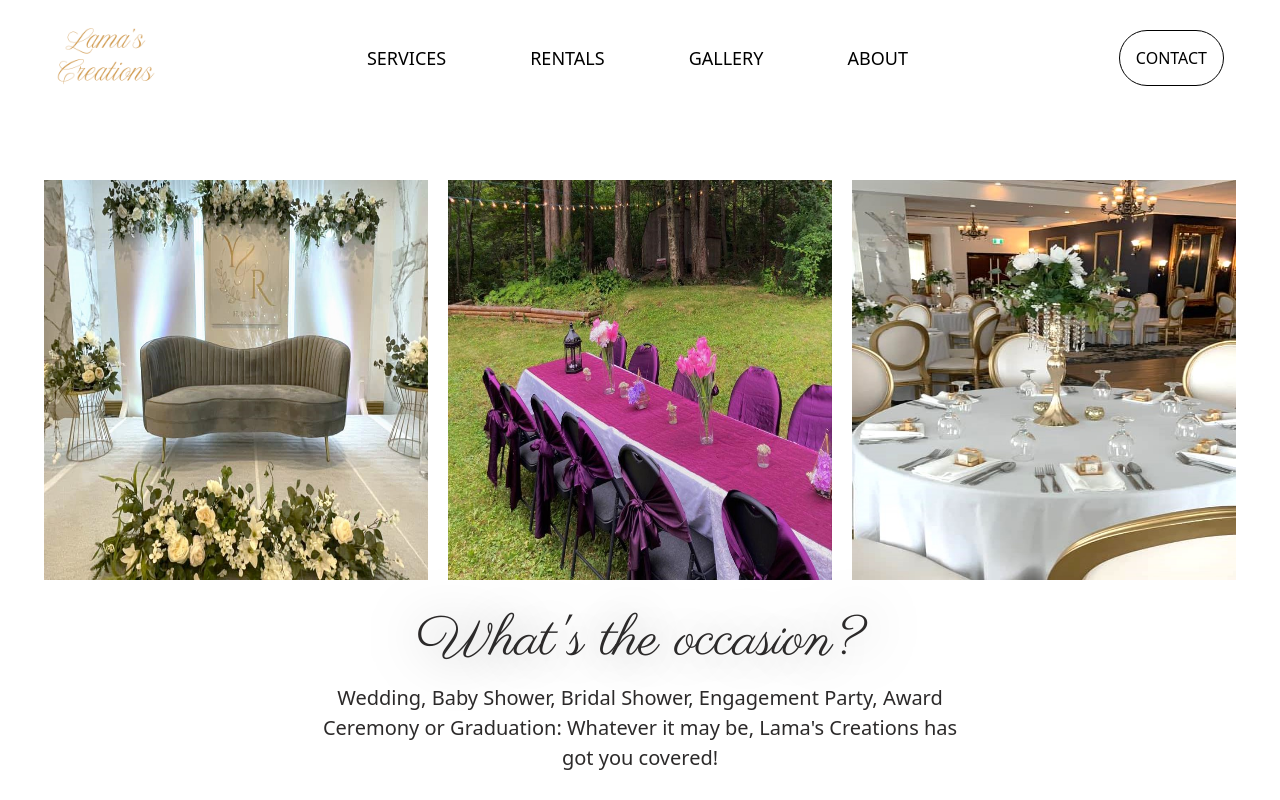
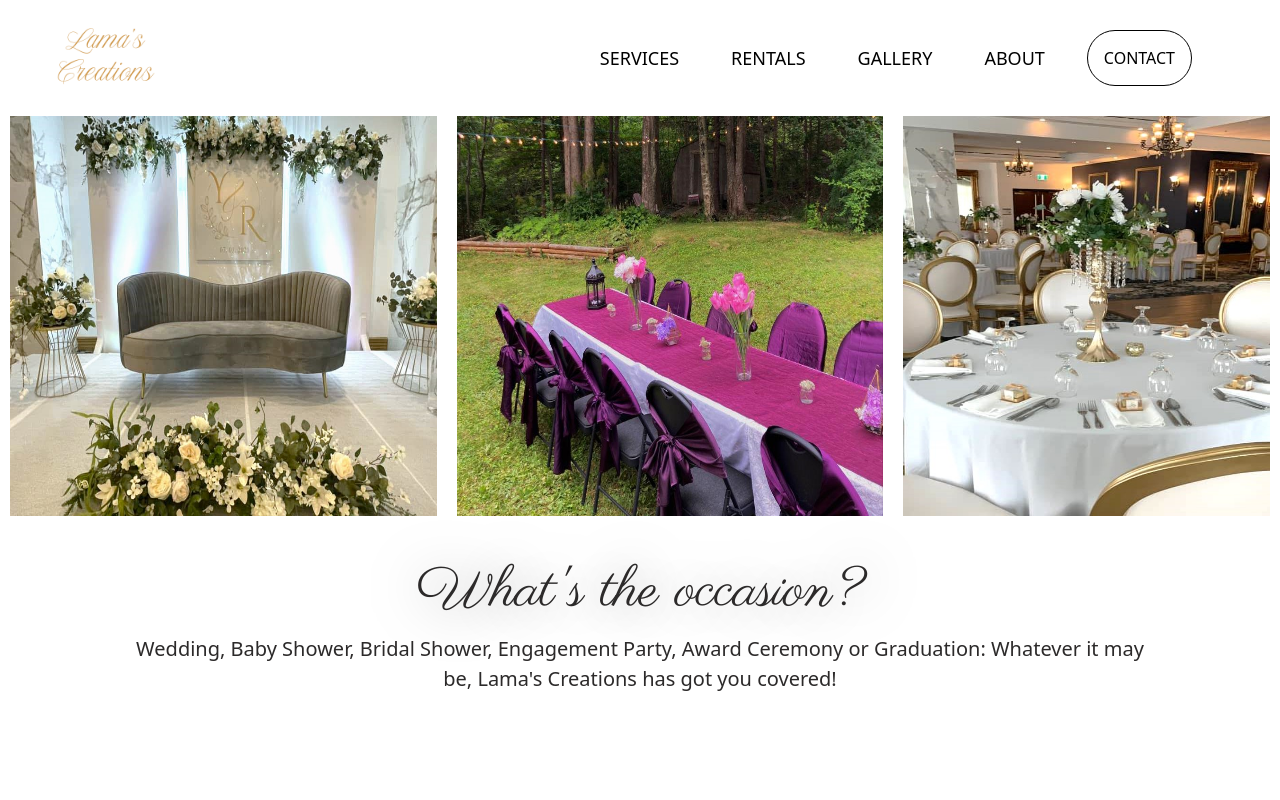
Before and after one commit to shahdk33/Lama-Website, a Next.js app in the folder lamascreations/: page /home in a window 1280 px wide. Shown: the top 800 px of the page. Built offline with nearby package versions, Linux system fonts and the light colour scheme.

Commit message:
navbar media quries for mobile responsive design

```diff
--- a/lamascreations/src/app/about/page.tsx
+++ b/lamascreations/src/app/about/page.tsx
@@ -27,9 +27,9 @@ const About = () => {
       Hello and welcome! My name is Lama Issa, and I’m overjoyed to share my passion for art and creativity with you.
       <br></br> My journey began during my time as a Master's student at Dalhousie University, where I started an at-home business crafting beautifully decorated chocolate arrangements for all kinds of special occasions.
 
-With hard work and a lot of love, my husband and I brought that dream to life by opening Choco Cafe, a delightful chocolate shop and café in Downtown Halifax. Balancing this venture alongside being a parent of three and pursuing my studies was no easy feat, but it was a labor of love and a chapter I hold close to my heart. Although life led to the café’s closure, the experience fueled my passion for bringing joy to others through art and creativity.
+With hard work and a lot of love, my husband and I brought that dream to life by opening Choco Cafe, a delightful chocolate shop and café in Downtown Halifax. Balancing this venture alongside being a parent of three and pursuing my studies was not easy, but it was a labor of love and a chapter I hold close to my heart. Although life led to the café’s closure, the experience fueled my passion for bringing joy to others through art and creativity.
 
-Now, nearly a decade later, I’m thrilled to still be doing what I love most! <br></br> <br></br>With over 15 years of experience in event planning, I specialize in turning ideas into unforgettable realities. I thrive on connecting with people, understanding their vision, and weaving creative touches into every project I undertake.
+Now, nearly a decade later, I’m thrilled to still be doing what I love most! <br></br> <br></br>With over <b>15 years of experience in event planning</b>, I specialize in turning ideas into unforgettable realities. I love connecting with people, understanding their vision, and bringing it to life!
 
 It brings me so much joy to create something beautiful, meaningful, and unique for every client. Whether it’s a small celebration or a grand event, I’m here to make your dreams come to life. Thank you for allowing me to do what I love while helping make your special moments truly extraordinary.
 
--- a/lamascreations/src/app/components/navbar.jsx
+++ b/lamascreations/src/app/components/navbar.jsx
@@ -1,46 +1,57 @@
+"use client"
 import Image from 'next/image'
-import React from 'react'
+import React, { useState } from 'react'
 import logo from '../assets/Logo.png'
 import '../globals.css';
 import Link from "next/link";
 
 const Navbar = () => {
+  const [isMenuOpen, setIsMenuOpen] = useState(false);
+  const [isServicesOpen, setIsServicesOpen] = useState(false);
+
   return (
     <div>
+      <nav className='topNav'>
+        <a href="/home">
+          <Image src={logo} alt="Lama's Creations Logo" className='logo'/>
+        </a>
+
+        <button
+          className="mobile-menu-button"
+          onClick={() => setIsMenuOpen(!isMenuOpen)}
+          aria-label="Toggle menu"
+        >
+          {isMenuOpen ? '✕' : '☰'}
+        </button>
+
+        <div className={`topNavDiv ${isMenuOpen ? 'mobile-menu-open' : ''}`}>
+          <ul className="topNavLinks">
+            <li
+              className="servicesDropdown"
+              onClick={() => setIsServicesOpen(!isServicesOpen)}
+            >
+              <a href="/home#events">SERVICES</a>
+              <ul className={`dropdownMenu ${isServicesOpen ? 'mobile-menu-open' : ''}`}>
+                <li><Link href="/weddings" onClick={() => setIsMenuOpen(false)}>WEDDING</Link></li>
+                <li><Link href="/babyShower" onClick={() => setIsMenuOpen(false)}>BABY SHOWER</Link></li>
+                <li><Link href="/otherEvents" onClick={() => setIsMenuOpen(false)}>OTHER EVENTS</Link></li>
+                <li><Link href="/paintings" onClick={() => setIsMenuOpen(false)}>PAINTINGS</Link></li>
+              </ul>
+            </li>
+            <li><Link href="/rentals" onClick={() => setIsMenuOpen(false)}>RENTALS</Link></li>
+            <li><Link href="/gallery" onClick={() => setIsMenuOpen(false)}>GALLERY</Link></li>
+            <li><Link href="/about" onClick={() => setIsMenuOpen(false)}>ABOUT</Link></li>
+
+            <div className="quote-button-container">
+            <Link className="quote-button" href="/quote" onClick={() => setIsMenuOpen(false)}>CONTACT</Link>
+          </div>
+          </ul>
 
 
-        <nav className='topNav'>
-
-            <a href="/home">
-                <Image src={logo}  alt="Lama's Creations Logo" className='logo'/>
-            </a>
-
-<div className="topNavDiv">
-            <ul className="topNavLinks">
-                {/* <li> <Link href="/home">Home</Link></li> */}
-                <li className="servicesDropdown"> <a href="/home#events">SERVICES</a>
-                      <ul className="dropdownMenu">
-                      <li><Link href="/weddings">WEDDING</Link></li>
-                      <li><Link href="/babyShower">BABY SHOWER</Link></li>
-                      <li><Link href="/otherEvents">OTHER EVENTS</Link></li>
-                      <li><Link href="/paintings">PAINTINGS</Link></li>
-                      </ul>
-                </li>
-                <li> <Link href="/rentals">RENTALS</Link></li>
-                <li> <Link href="/gallery">GALLERY</Link></li>
-                <li><Link href="/about">ABOUT</Link></li>
-            </ul>
-</div>
-
-            <div>
-            <Link className="quote-button" href="/quote">CONTACT</Link>
-
-            </div>
-
-        </nav>
-
+        </div>
+      </nav>
     </div>
   )
 }
 
-export default Navbar
+export default Navbar;
--- a/lamascreations/src/app/globals.css
+++ b/lamascreations/src/app/globals.css
@@ -123,7 +123,6 @@ a {
   padding: 16px;
   border-radius: 28px;
   border: solid 1px black;
-  margin-right: 3rem;
   transition: background-color 0.3s ease;
 }
 
@@ -310,6 +309,16 @@ a {
   text-align: center;
 }
 
+.mobile-menu-button {
+  display: none;
+  background: none;
+  border: none;
+  font-size: 1.5rem;
+  cursor: pointer;
+  margin-right: 1rem;
+  z-index: 100;
+}
+
 .about-page{
   width: 80%;
   margin: auto;
@@ -403,3 +412,116 @@ label {
   object-fit: cover;
   margin: 1rem;
 }
+
+/* Media Queries */
+@media (min-width: 768px) {
+  .logo {
+    width: 100px;
+    margin-left: 3rem;
+  }
+
+  .mobile-menu-button {
+    display: none;
+  }
+
+  .topNavLinks {
+    gap: 2rem;
+    padding-left: 2rem;
+    padding-right: 2rem;
+  }
+
+  .topNavLinks li {
+    font-size: 18px;
+  }
+
+  .dropdownMenu {
+    width: 300px;
+  }
+
+  .quote-button {
+    padding: 16px;
+    margin-right: 3rem;
+  }
+
+  .header-photo {
+    width: 33.33%;
+    height: 400px;
+    margin-top: 0;
+  }
+
+  .header-title {
+    font-size: 3.5rem;
+  }
+
+  .header-p {
+    font-size: 1.25rem;
+  }
+
+  .service {
+    flex-direction: row;
+    margin: 4rem 8rem;
+  }
+
+  .eventDetails {
+    flex: 1;
+  }
+}
+
+@media (min-width: 1024px) {
+  .dropdownMenu {
+    width: 400px;
+  }
+
+  .header-text {
+    width: 80%;
+  }
+}
+
+@media (max-width: 767px) {
+  .mobile-menu-button {
+    display: block;
+  }
+
+  .topNavDiv {
+    position: fixed;
+    top: 0;
+    right: 0;
+    height: 100vh;
+    width: 70%;
+    background-color: white;
+    flex-direction: column;
+    justify-content: center;
+    transform: translateX(100%);
+    transition: transform 0.3s ease-in-out;
+    z-index: 90;
+    padding-top: 4rem;
+  }
+
+  .topNavDiv.mobile-menu-open {
+    transform: translateX(0);
+  }
+
+  .topNavLinks {
+    flex-direction: column;
+    gap: 2rem;
+    padding: 0;
+    width: 100%;
+  }
+
+  .servicesDropdown .dropdownMenu {
+    position: static;
+    width: 100%;
+    box-shadow: none;
+    display: none;
+    padding-left: 1rem;
+  }
+
+  .servicesDropdown:hover .dropdownMenu,
+  .servicesDropdown.mobile-menu-open .dropdownMenu {
+    display: block;
+  }
+
+  .quote-button-container {
+    margin-top: 2rem;
+  }
+}
```
